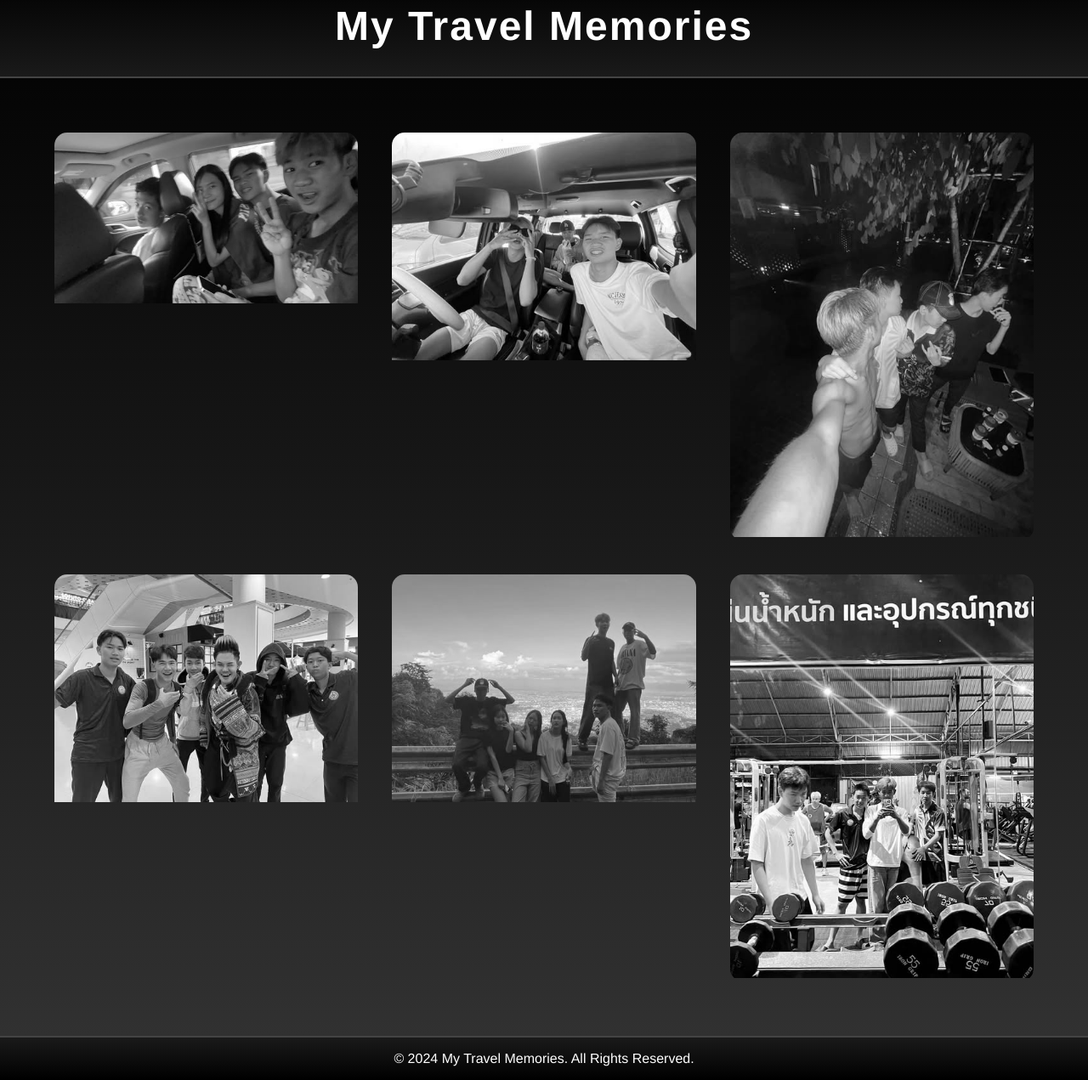
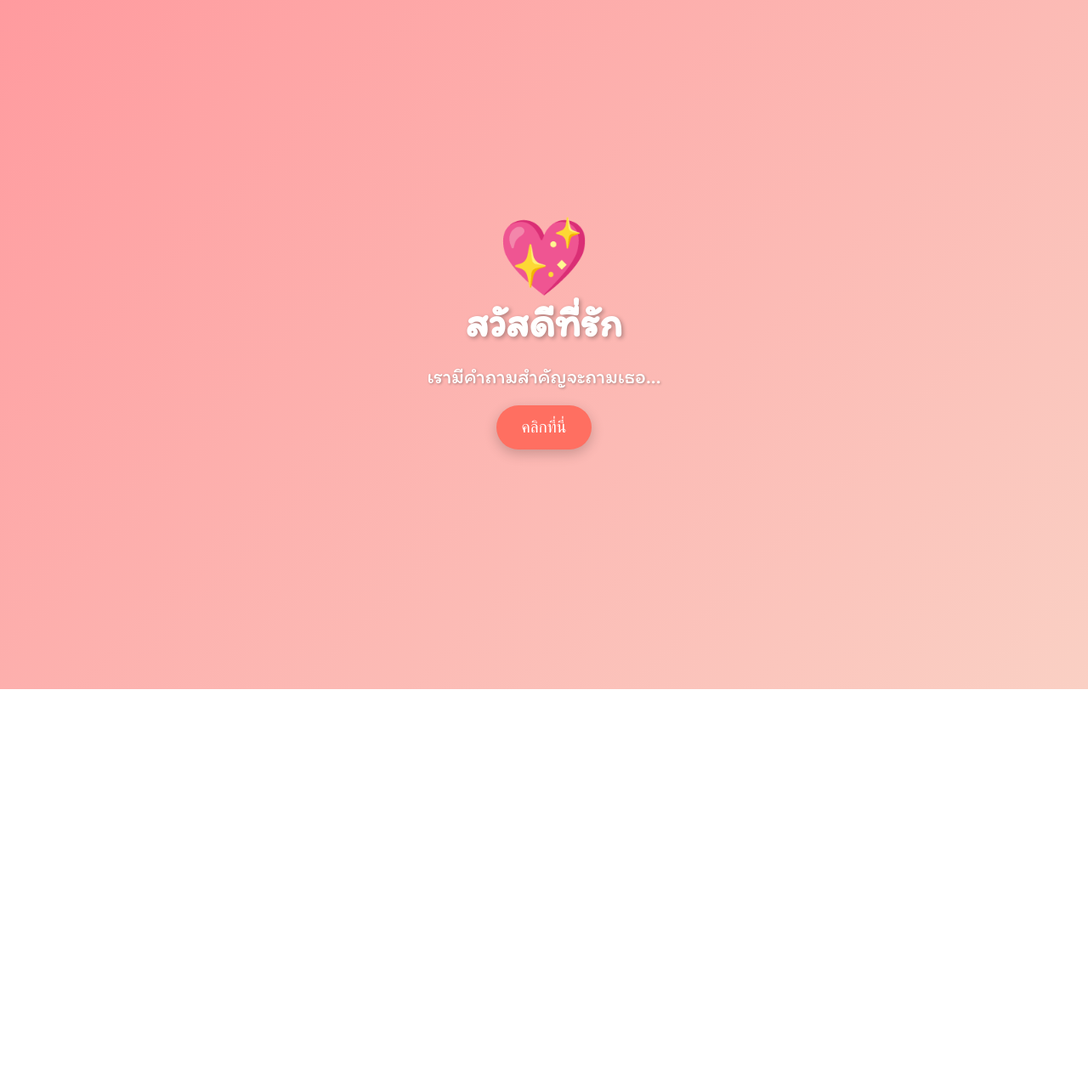
Before and after one commit to noracv/Travel, a plain HTML site: page index.html in a window 1280 px wide. Shown: the part 29-1300 px from the top of the page at 85% size. After the commit the page ends 840 px from the top, so only its background shows below. Drawn offline with Linux system fonts and the light colour scheme.

Commit message:
Update index.html

```diff
--- a/index.html
+++ b/index.html
@@ -1,149 +1,73 @@
 <!DOCTYPE html>
-<html lang="en">
+<html lang="th">
 <head>
   <meta charset="UTF-8">
   <meta name="viewport" content="width=device-width, initial-scale=1.0">
-    <title>Travel Photo Gallery</title>
+  <title>จะเป็นแฟนกับเราไหม?</title>
+  <link href="https://fonts.googleapis.com/css2?family=Itim&display=swap" rel="stylesheet">
   <style>
-        * {
+    body {
+      font-family: 'Itim', cursive;
+      text-align: center;
+      background: linear-gradient(135deg, #ff9a9e, #fad0c4);
+      color: #ffffff;
       margin: 0;
       padding: 0;
-            box-sizing: border-box;
     }
-
-        body {
-            font-family: 'Helvetica Neue', Arial, sans-serif;
-            background: linear-gradient(180deg, #000000, #333333);
-            color: #ffffff;
-        }
-
-        header {
-            text-align: center;
-            padding: 2rem 0;
-            background: linear-gradient(180deg, #000000, #1a1a1a);
-            border-bottom: 2px solid #444444;
-        }
-
-        header h1 {
-            font-size: 3rem;
-            color: #ffffff;
-            letter-spacing: 2px;
-            animation: fadeIn 2s ease-in-out;
-        }
-
-        @keyframes fadeIn {
-            from { opacity: 0; }
-            to { opacity: 1; }
-        }
-
-        .gallery {
-            display: grid;
-            grid-template-columns: repeat(auto-fit, minmax(300px, 2fr));
-            gap: 40px;
-            padding: 4rem;
-        }
-
-        .gallery-item {
-            position: relative;
-            overflow: hidden;
-            border-radius: 15px;
-            cursor: pointer;
-            transition: transform 0.3s ease;
-        }
-
-        .gallery-item img {
-            width: 100%;
-            height: auto;
-            transition: transform 0.5s ease;
-            filter: grayscale(100%);
-        }
-
-        .gallery-item:hover img {
-            transform: scale(1.1) rotate(3deg);
-            filter: grayscale(0%);
-        }
-
-        .gallery-item .overlay {
-            position: absolute;
-            top: 0;
-            left: 0;
-            width: 100%;
-            height: 100%;
-            background: rgba(0, 0, 0, 0.8);
+    .container {
       display: flex;
+      flex-direction: column;
       justify-content: center;
       align-items: center;
-            color: #ffffff;
-            opacity: 0;
-            transition: opacity 0.3s ease;
+      height: 100vh;
+      padding: 20px;
     }
-
-        .gallery-item:hover .overlay {
-            opacity: 1;
+    h1 {
+      font-size: 3rem;
+      margin: 0;
+      text-shadow: 2px 2px 5px rgba(0, 0, 0, 0.3);
     }
-
-        .overlay p {
+    p {
       font-size: 1.5rem;
-            font-weight: bold;
-            text-align: center;
-            letter-spacing: 1px;
+      margin: 20px 0;
+      text-shadow: 1px 1px 3px rgba(0, 0, 0, 0.3);
     }
-
-        footer {
-            text-align: center;
-            padding: 1rem 0;
-            background: linear-gradient(180deg, #1a1a1a, #000000);
-            color: #ffffff;
-            border-top: 2px solid #444444;
-            animation: slideUp 2s ease-in-out;
+    button {
+      background-color: #ff6f61;
+      color: white;
+      border: none;
+      border-radius: 50px;
+      padding: 15px 30px;
+      font-size: 1.2rem;
+      cursor: pointer;
+      box-shadow: 0 5px 15px rgba(0, 0, 0, 0.2);
+      transition: all 0.3s ease-in-out;
     }
-
-        @keyframes slideUp {
-            from { transform: translateY(100px); }
-            to { transform: translateY(0); }
+    button:hover {
+      background-color: #e55b50;
+      transform: translateY(-5px);
+      box-shadow: 0 8px 20px rgba(0, 0, 0, 0.3);
+    }
+    .heart {
+      font-size: 5rem;
+      animation: pulse 1.5s infinite;
+    }
+    @keyframes pulse {
+      0%, 100% {
+        transform: scale(1);
+      }
+      50% {
+        transform: scale(1.1);
+      }
     }
   </style>
 </head>
 <body>
-    <header>
-        <h1>My Travel Memories</h1>
-    </header>
-
-    <section class="gallery">
-        <div class="gallery-item">
-            <img src="img/1.jpg" alt="Travel Photo 1">
-            <div class="overlay">
+  <div class="container">
+    <div class="heart">💖</div>
+    <h1>สวัสดีที่รัก</h1>
+    <p>เรามีคำถามสำคัญจะถามเธอ...</p>
+    <button onclick="window.location.href='question.html'">คลิกที่นี่</button>
   </div>
-        </div>
-        <div class="gallery-item">
-            <img src="img/2.jpg" alt="Travel Photo 2">
-            <div class="overlay">
-            </div>
-        </div>
-        <div class="gallery-item">
-            <img src="img/3.jpg" alt="Travel Photo 3">
-            <div class="overlay">
-            </div>
-        </div>
-        <div class="gallery-item">
-            <img src="img/4.jpg" alt="Travel Photo 4">
-            <div class="overlay">
-            </div>
-        </div>
-        <div class="gallery-item">
-            <img src="img/5.jpg" alt="Travel Photo 4">
-            <div class="overlay">
-            </div>
-        </div>
-        <div class="gallery-item">
-            <img src="img/6.jpg" alt="Travel Photo 4">
-            <div class="overlay">
-            </div>
-        </div>
-    </section>
-
-    <footer>
-        <p>&copy; 2024 My Travel Memories. All Rights Reserved.</p>
-    </footer>
 </body>
 </html>
```
Lines whose indentation alone changed are shown as unchanged.
